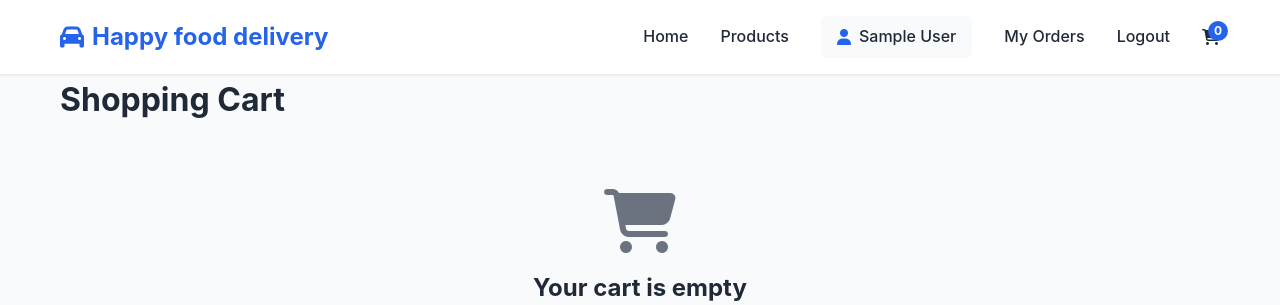
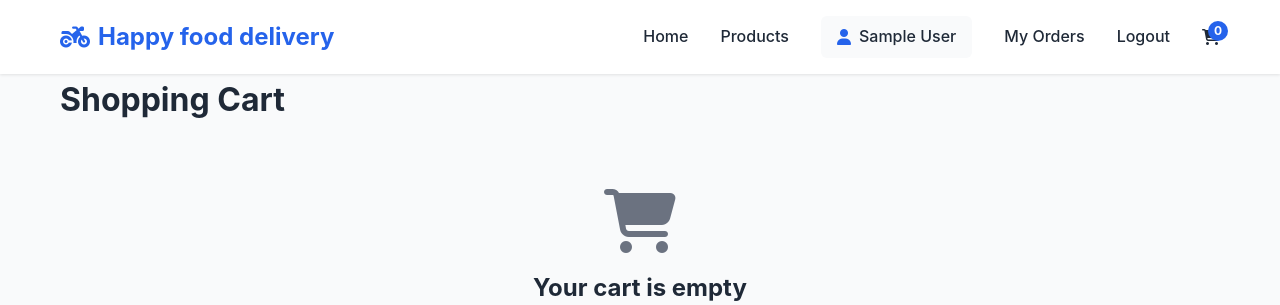
Before and after one commit to 215546292/happyfoodproject1, a Django app: page /cart/ in a window 1280 px wide. Shown: the top 305 px of the page. Run offline with Django 5.2, Linux system fonts and the light colour scheme; the visitor is signed in with stand-in values (Sample User, id 1); data comes from the database, SQL or seed files in the repository; data that the repository does not hold is empty.

Commit message:
bike icon

```diff
--- a/templates/ecomapp/base.html
+++ b/templates/ecomapp/base.html
@@ -15,7 +15,7 @@
         <div class="container">
             <div class="nav-brand">
                 <a href="{% url 'ecomapp:home' %}">
-                    <i class="fas fa-car"></i> Happy food delivery
+                    <i class="fas fa-motorcycle"></i> Happy food delivery
                 </a>
             </div>
             <div class="nav-menu">
```
